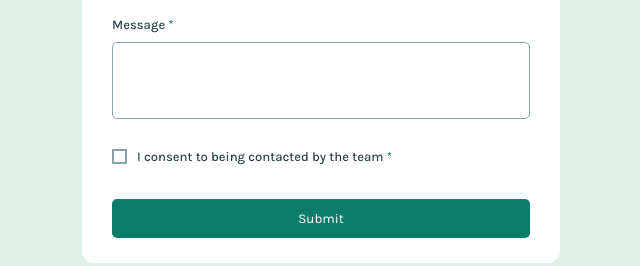
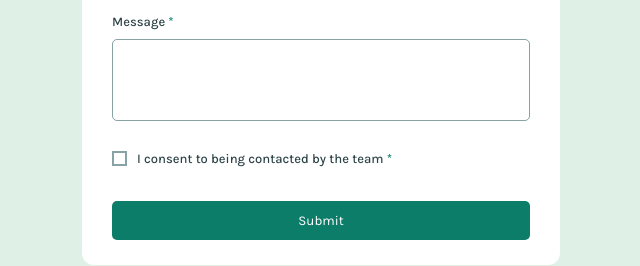
Before and after one commit to Bolazcoding/contact-form, a plain HTML site: page index.html in a window 1280 px wide. Shown: the part 436-702 px from the top of the page, 319-959 px from the left. Drawn offline with Linux system fonts and the light colour scheme.

Commit message:
Add files via upload

```diff
--- a/index.html
+++ b/index.html
@@ -97,14 +97,23 @@
 
           <div class="address">
             <label for="message">Message <span>*</span></label>
-            <input
+            <!-- <input
               type="text"
               class="input message-input input-field"
               id="message"
               name="name"
               autocomplete="name"
+              maxlength="50"
               required
-            />
+            /> -->
+            <textarea
+              class="input message-input input-field"
+              id="message"
+              name="message"
+              rows="4"
+              cols="20"
+            >
+            </textarea>
             <p class="field-error-message error-msg"></p>
           </div>
 
@@ -127,6 +136,7 @@
         </form>
       </div>
     </main>
+
     <!-- success message -->
     <div class="success-container">
       <div class="success-state">
--- a/style.css
+++ b/style.css
@@ -30,9 +30,7 @@ body {
   position: relative;
   height: 100vh;
 }
-main {
-  position: relative;
-}
+
 .container {
   background-color: var(--White);
   max-width: 50rem;
@@ -114,7 +112,9 @@ label {
 }
 
 .message-input {
-  padding: 3rem;
+  /* padding: 3rem 1rem;
+  line-break: anywhere; */
+  resize: none;
 }
 
 .checkbox-address {
@@ -284,6 +284,7 @@ input[type="radio"]:checked::after {
 
   .names {
     flex-direction: column;
+    gap: 0;
   }
 
   .queries {
```
Also changed, not shown: 1 other file.
